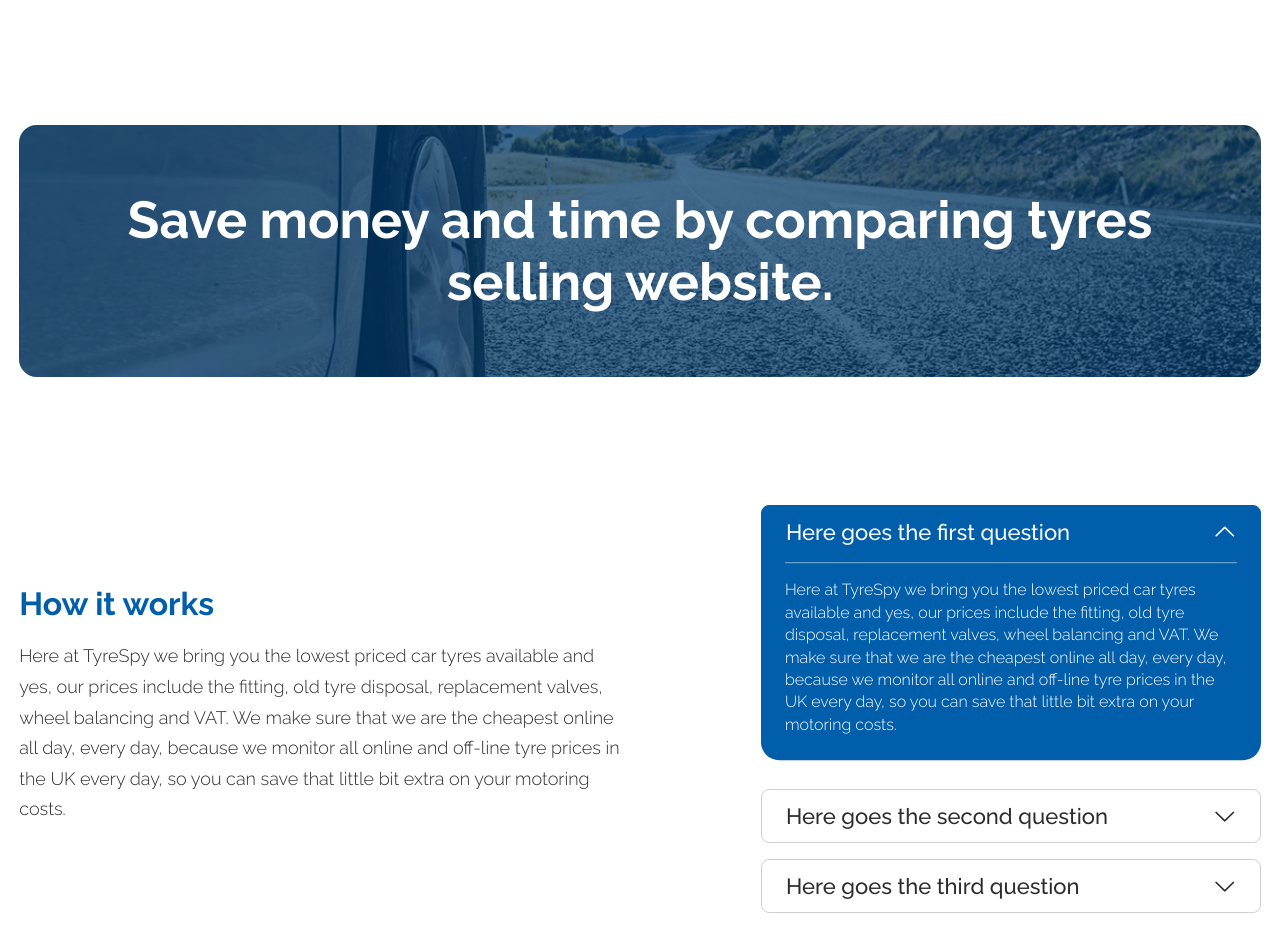
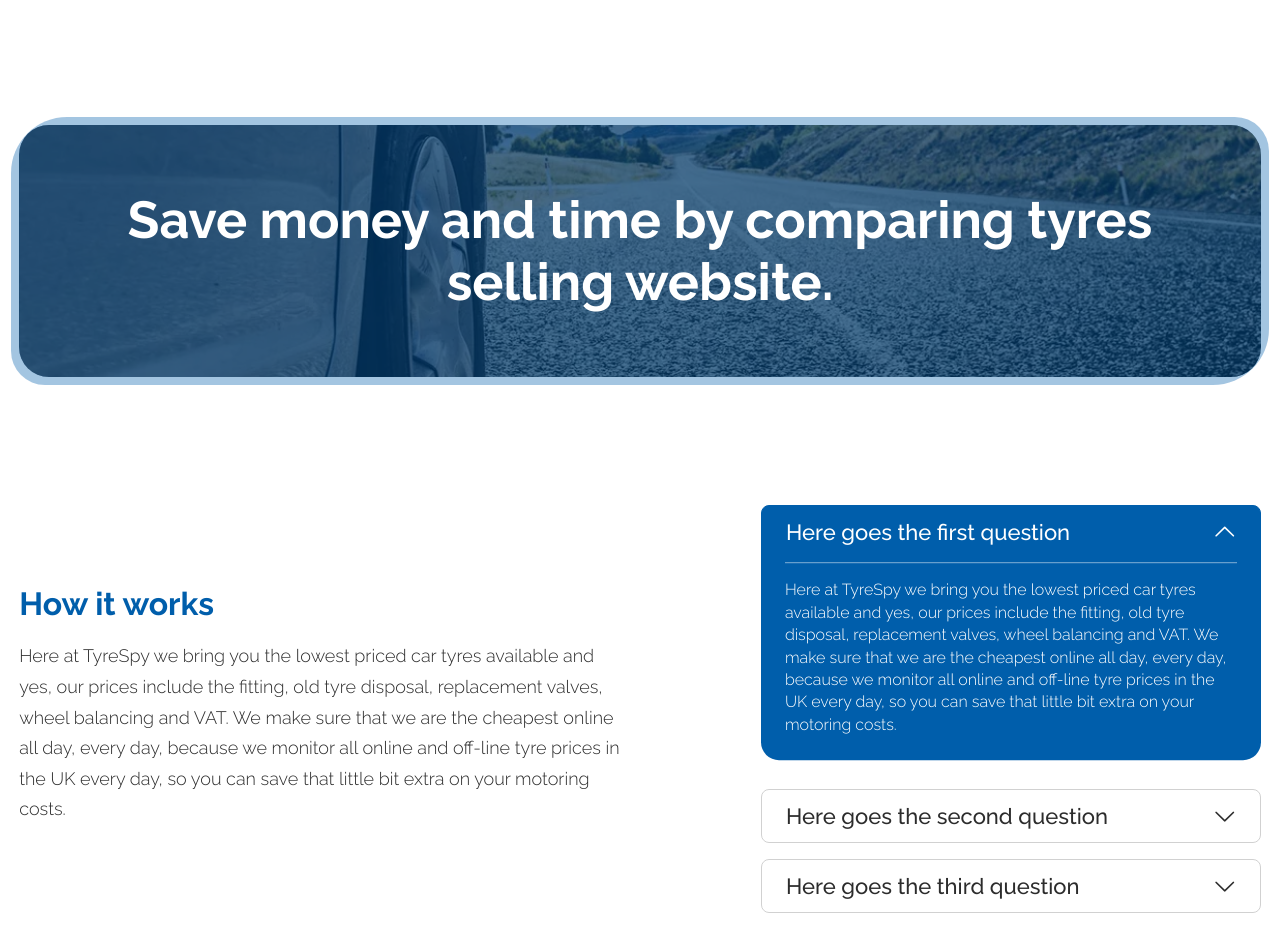
Before and after one commit to LucianZamfira/cartyres, a plain HTML site: page about-us.html in a window 1280 px wide. Shown: the part 1310-2235 px from the top of the page. Drawn offline with nearby package versions, Linux system fonts and the light colour scheme; files whose address does not match are found by name.

Commit message:
style: background-card effect

```diff
--- a/css/partials/_cards.scss
+++ b/css/partials/_cards.scss
@@ -101,9 +101,25 @@
 		height: 100%;
 		justify-content: center;
 		min-height: 26vh;
-		overflow: hidden;
+		// overflow: hidden;
 		padding: 4rem 2rem;
 		position: relative;
+
+		&:after {
+			content: " ";
+			background-color: rgba($primary-color, 0.36);
+			border-radius: $border-radius + 38px $border-radius + 16px $border-radius + 38px $border-radius + 16px;
+			bottom: -8px;
+			left: -8px;
+			position: absolute;
+			right: -8px;
+			top: -8px;
+			z-index: -2;
+		}
+
+		.section-picture {
+			border-radius: $border-radius + 12px;
+		}
 
 		.logo {
 			align-self: flex-start;
```
Also changed, not shown: css/main.min.css, 1 other file.
